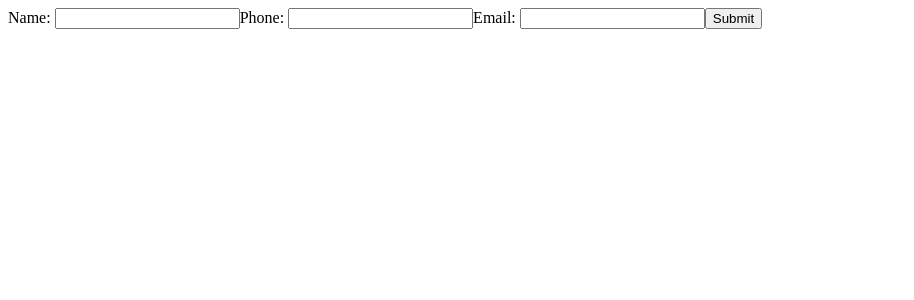
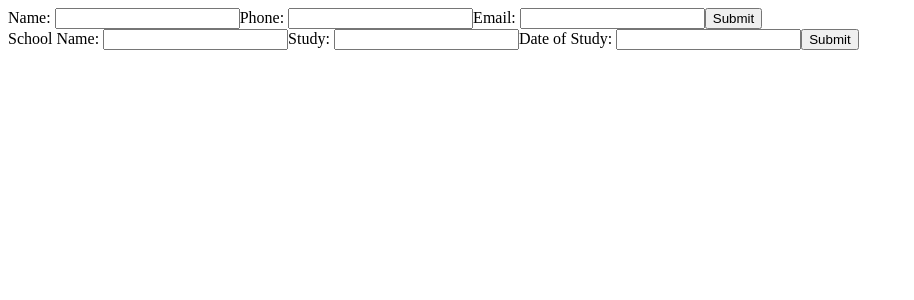
Before and after one commit to aukeller/cv-project, a React (Create React App) app: page / in a window 1280 px wide. Shown: the top 300 px of the page, without its empty margins (0-914 px from the left). Built offline with nearby package versions, Linux system fonts and the light colour scheme.

Commit message:
added Education component to DOM, added more to form

```diff
--- a/src/App.js
+++ b/src/App.js
@@ -1,11 +1,13 @@
 import React, { Component } from "react";
 import General from "./components/General";
+import Education from "./components/Education";
 
 class App extends Component {
   render() {
     return (
       <div>
         <General></General>
+        <Education></Education>
       </div>
     );
   }
--- a/src/components/Education.js
+++ b/src/components/Education.js
@@ -6,6 +6,9 @@ class Education extends Component {
 
     this.state = {
       editMode: true,
+      schoolName: "",
+      study: "",
+      date: "",
     };
   }
 
@@ -14,10 +17,26 @@ class Education extends Component {
       return (
         <div>
           <form>
-            <input></input>
-            <input></input>
-            <input></input>
+            <label htmlFor="school-name">
+              School Name: <input name="school-name" type="text" />
+            </label>
+            <label htmlFor="study">
+              Study: <input name="study" type="text" />
+            </label>
+            <label htmlFor="date-of-study">
+              Date of Study: <input name="date-of-study" type="text" />
+            </label>
+            <button>Submit</button>
           </form>
+        </div>
+      );
+    } else {
+      return (
+        <div>
+          <div>{this.state.schoolName}</div>
+          <div>{this.state.study}</div>
+          <div>{this.state.date}</div>
+          <button>Edit</button>
         </div>
       );
     }
```
